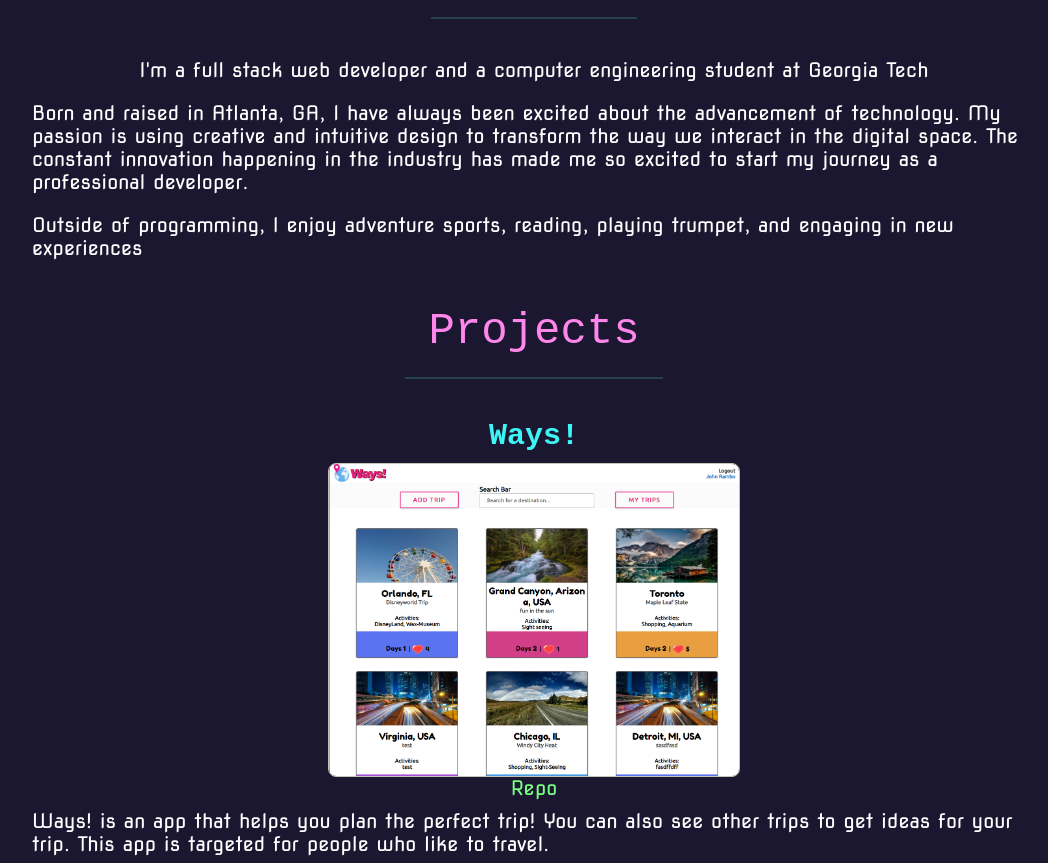
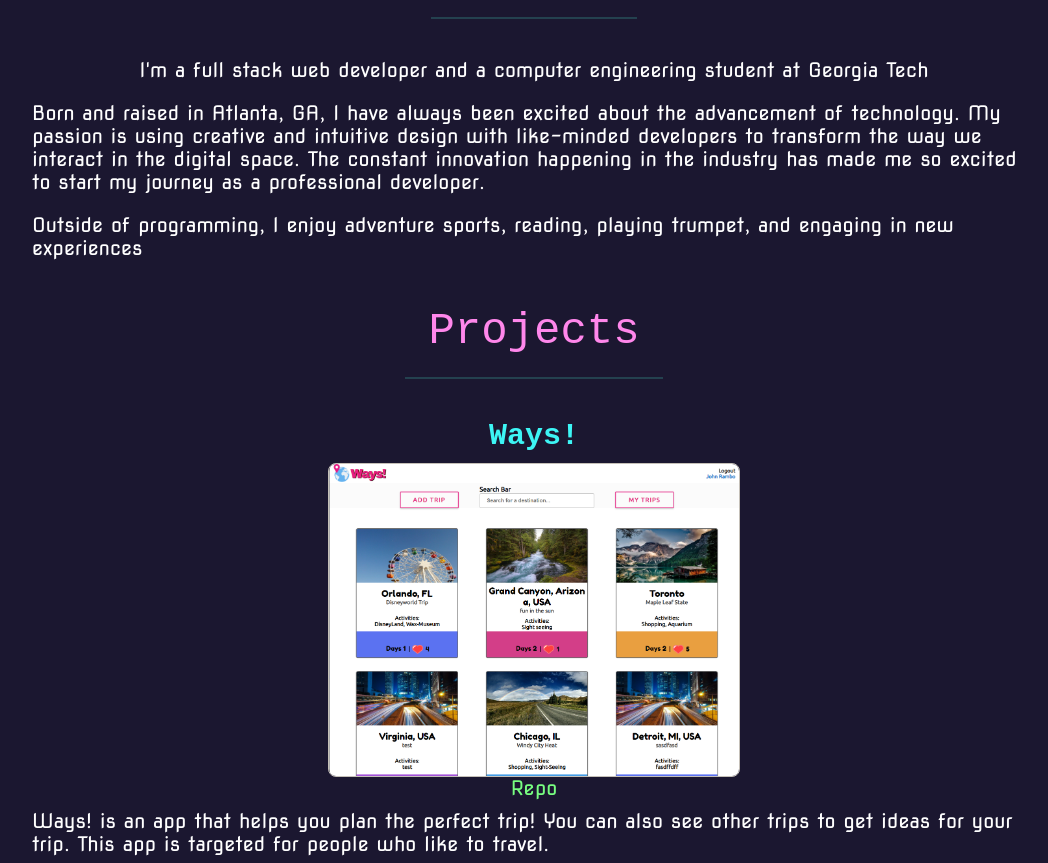
Before and after one commit to wzeiher3/Portfolio, a plain HTML site: page index.html in a window 1280 px wide. Shown: the part 819-1682 px from the top of the page, without its empty margins (106-1154 px from the left). Drawn offline with nearby package versions, Linux system fonts and the light colour scheme.

Commit message:
minor fix

```diff
--- a/index.html
+++ b/index.html
@@ -57,7 +57,7 @@
               <p>I'm a full stack web developer and a computer engineering student at Georgia Tech</p>
 
               <p>Born and raised in Atlanta, GA, I have always been excited about the advancement of technology. My passion is using creative
-                 and intuitive design to transform the way we interact in the digital space. The constant innovation
+                 and intuitive design with like-minded developers to transform the way we interact in the digital space. The constant innovation
                 happening in the industry has made me so excited to start my journey as a professional developer.
               </p>
 
```
